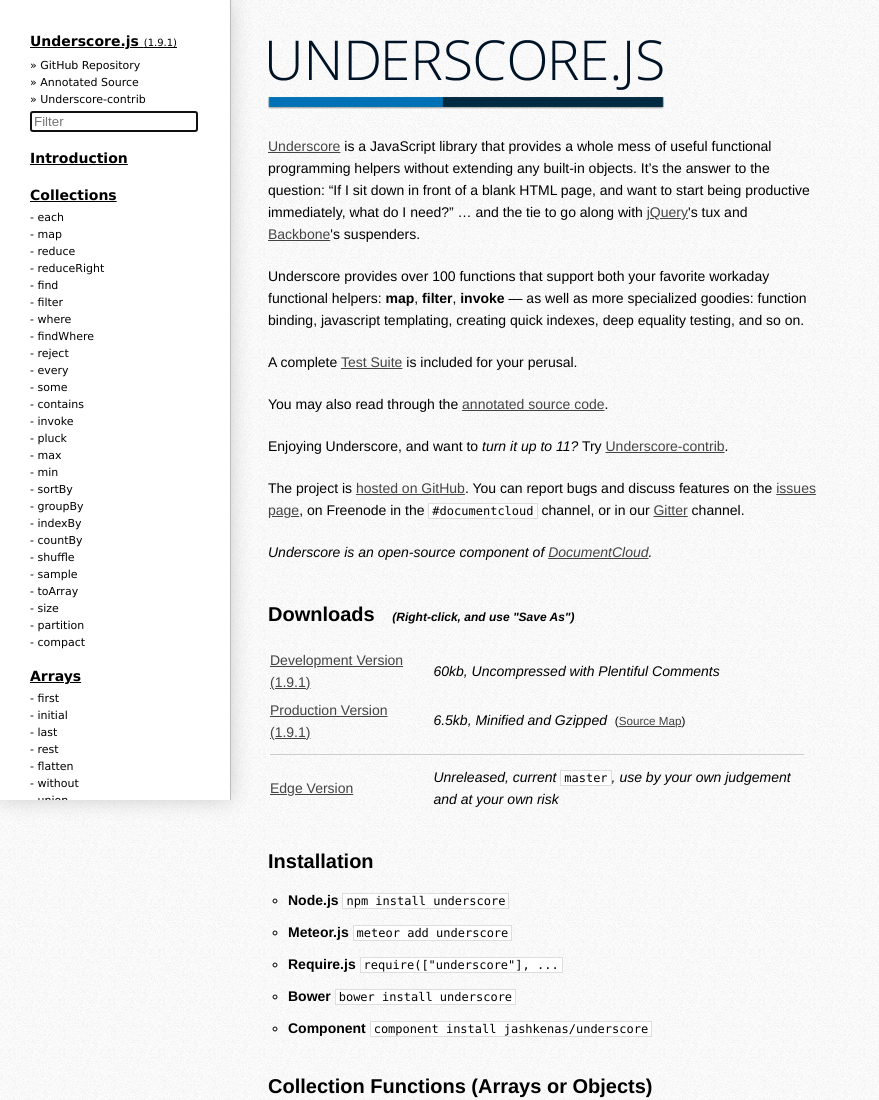
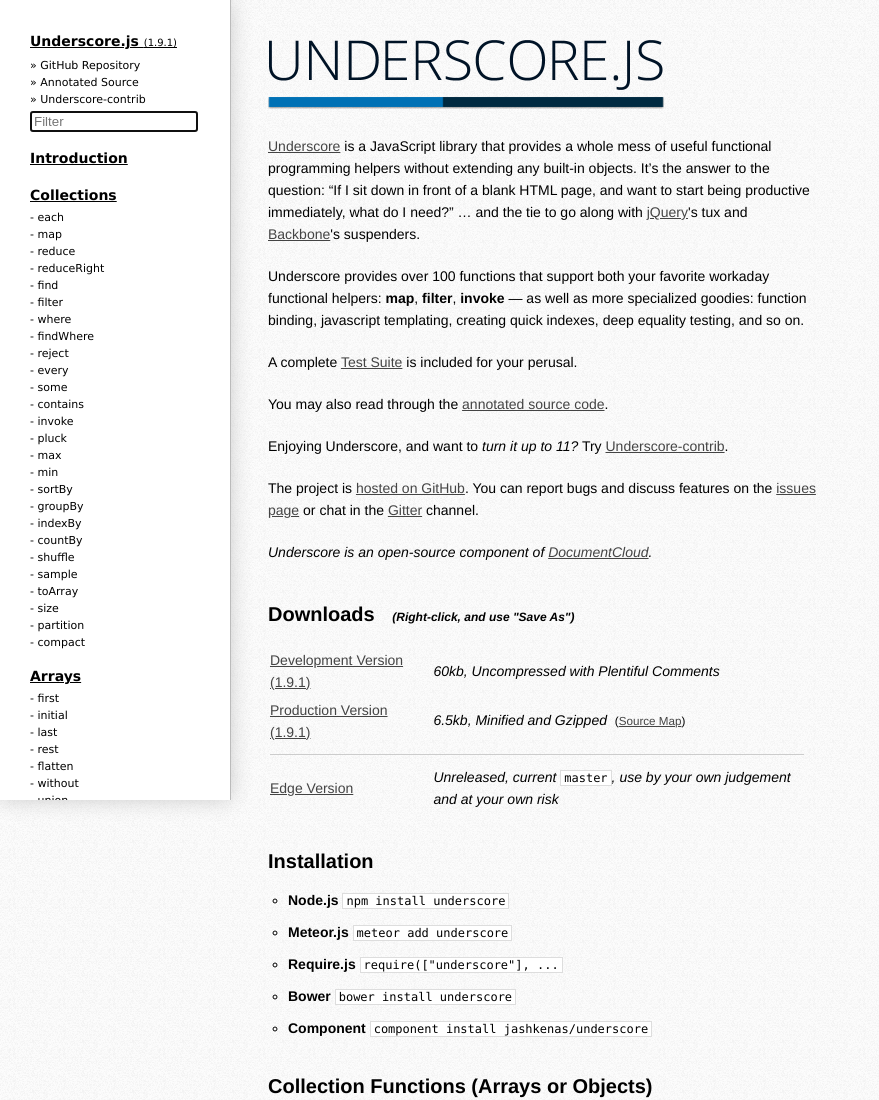
Before and after one commit to jmayiuvq0x/underscore, a website: page index.html in a window 1280 px wide. Shown: the top 1100 px of the page, without its empty margins (0-879 px from the left). Drawn offline with Linux system fonts and the light colour scheme.

Commit message:
Remove old unmonitored Freenode link.

```diff
--- a/index.html
+++ b/index.html
@@ -427,8 +427,8 @@
       The project is
       <a href="https://github.com/jashkenas/underscore">hosted on GitHub</a>.
       You can report bugs and discuss features on the
-      <a href="https://github.com/jashkenas/underscore/issues">issues page</a>,
-      on Freenode in the <tt>#documentcloud</tt> channel, or in our <a href="https://gitter.im/jashkenas/underscore">Gitter</a>
+      <a href="https://github.com/jashkenas/underscore/issues">issues page</a>
+      or chat in the <a href="https://gitter.im/jashkenas/underscore">Gitter</a>
       channel.
     </p>
 
```
